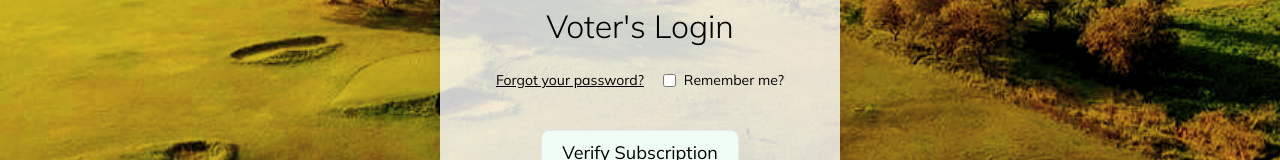
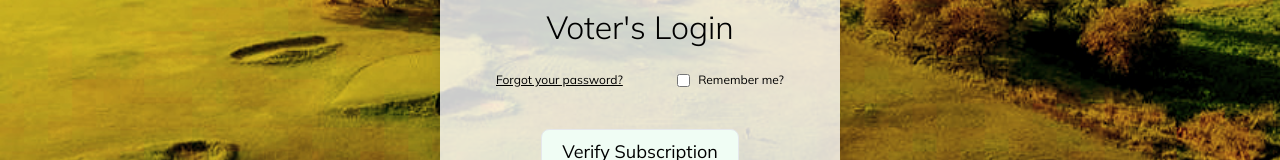
Before and after one commit to Orijadribo/wnc-voting-system, a React (Create React App) app: page / in a window 1280 px wide. Shown: the part 401-561 px from the top of the page. Built offline with nearby package versions, Linux system fonts and the light colour scheme.

Commit message:
reduced size of text on login

```diff
--- a/src/pages/Login.jsx
+++ b/src/pages/Login.jsx
@@ -13,15 +13,15 @@ const Login = () => {
     >
       <div className='flex flex-col items-center justify-center rounded-lg w-[350px] md:w-[400px] bg-[#FFFFFF]/[0.8] p-10 md:p-14 shadow-xl'>
         <div className='flex flex-col items-center justify-center'>
-          <img className='w-32' src={WNGC_logo} alt='LSGA Logo' />
+          <img className='w-32' src={WNGC_logo} alt='WNGC_logo' />
           {/* <img className='w-32' src={course} alt='WNGC Logo' /> */}
           <h1 className='py-5 font-light text-center text-[32px] w-full'>
             WNC Constitution Voter's Login
           </h1>
         </div>
 
-        <div className='flex items-center justify-between w-full pb-5'>
-          <a className='text-sm underline' href=''>
+        <div className='flex gap-4 items-center justify-between w-full pb-5'>
+          <a className='text-[12px] underline' href=''>
             Forgot your password?
           </a>
           <div className='flex items-center justify-center'>
@@ -31,14 +31,16 @@ const Login = () => {
               name='remember'
               value='Remember me'
             />
-            <label className='pl-2 text-sm' htmlFor='remember'>
+            <label className='pl-2 text-[12px]' htmlFor='remember'>
               Remember me?
             </label>
           </div>
         </div>
 
         <Link to='/section_one'>
-          <button className=' border py-2 px-5 mt-5 rounded-lg bg-green-50 text-lg'>Verify Subscription</button>
+          <button className=' border py-2 px-5 mt-5 rounded-lg bg-green-50 text-lg'>
+            Verify Subscription
+          </button>
         </Link>
       </div>
     </div>
```
